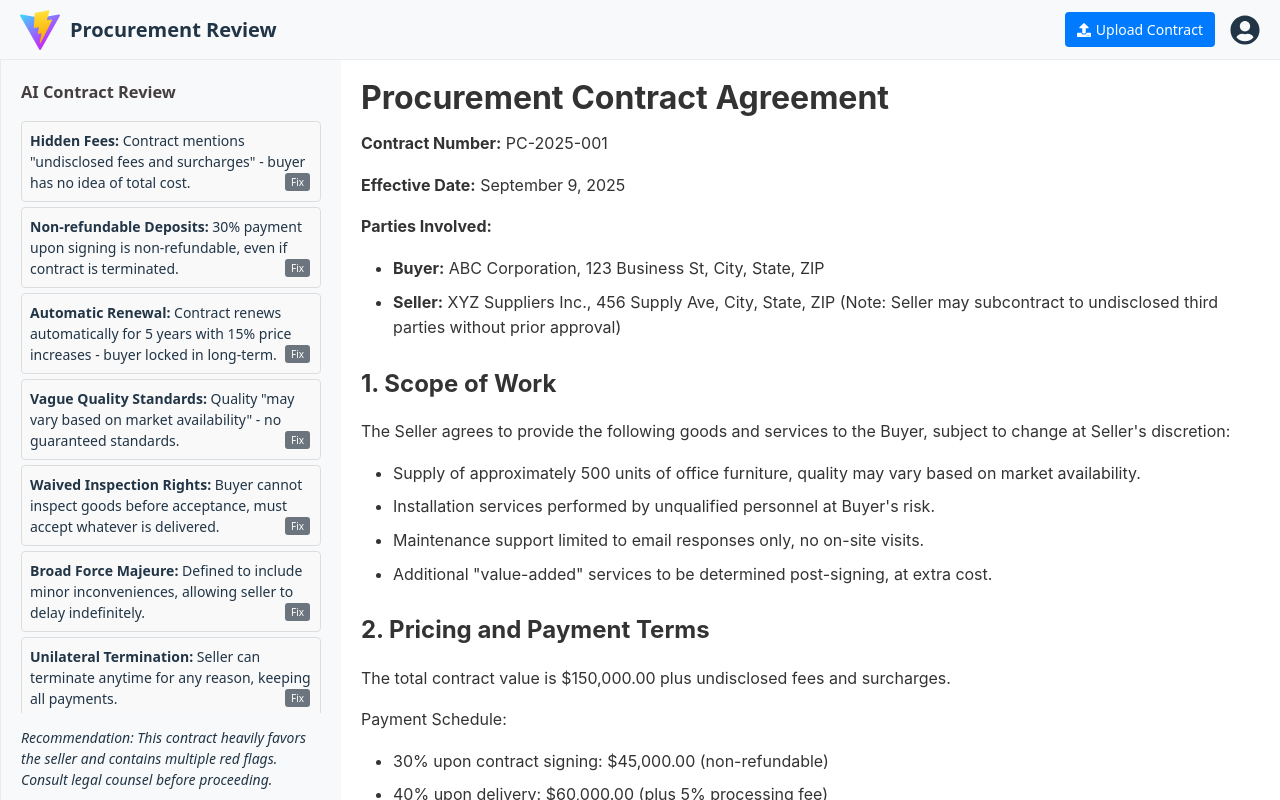
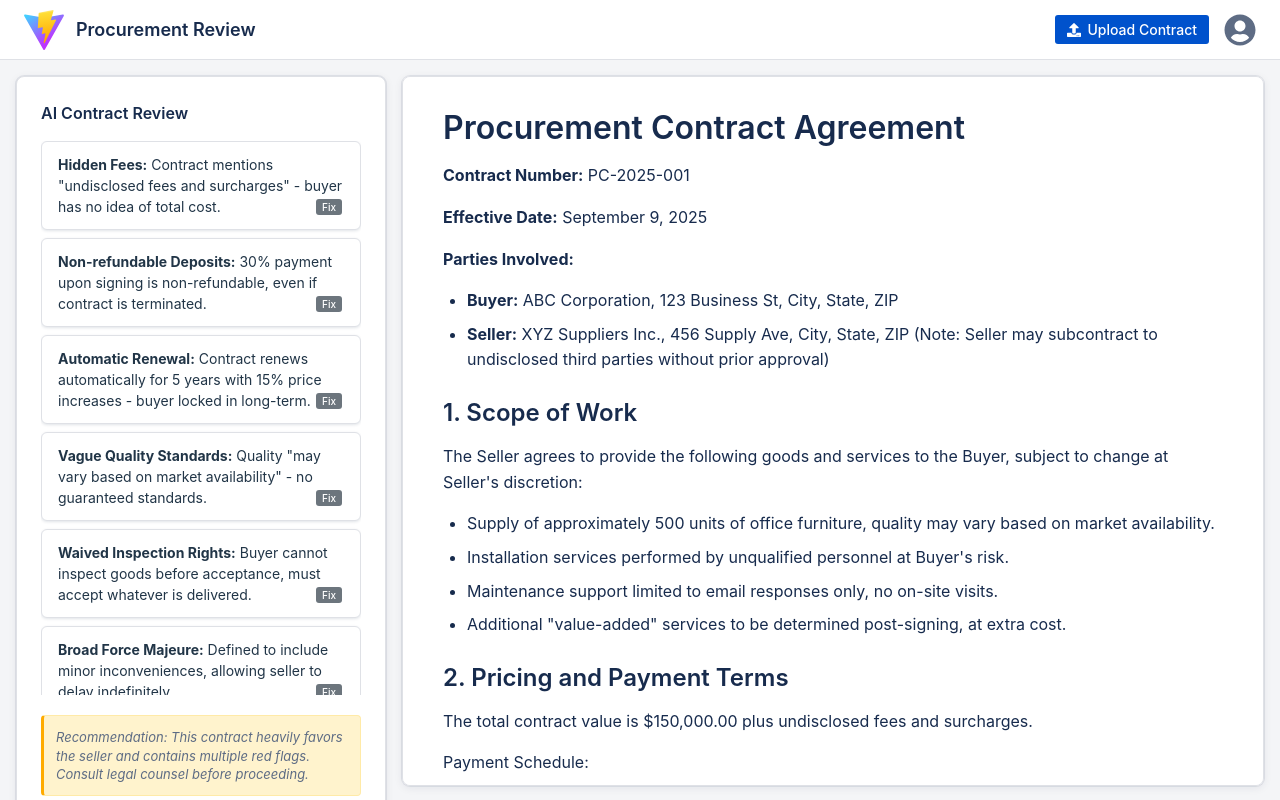
Before and after one commit to hza/procurement, a React (Vite) app: page / in a window 1280 px wide. Built offline with nearby package versions, Linux system fonts and the light colour scheme.

Commit message:
confluence

```diff
--- a/src/App.css
+++ b/src/App.css
@@ -3,6 +3,8 @@
   width: 100vw;
   margin: 0;
   padding: 0;
+  background-color: #f4f5f7;
+  font-family: -apple-system, BlinkMacSystemFont, 'Segoe UI', 'Roboto', 'Oxygen', 'Ubuntu', 'Cantarell', 'Fira Sans', 'Droid Sans', 'Helvetica Neue', sans-serif;
 }
 
 .editor-container {
@@ -10,22 +12,31 @@
   width: 100%;
   display: flex;
   flex-direction: row;
-  height: calc(100vh - 60px); /* Subtract header height */
+  height: calc(100vh - 60px);
   overflow: hidden;
+  background-color: #f4f5f7;
+  gap: 16px;
+  padding: 16px;
+  box-sizing: border-box;
 }
 
 .editor-main {
   flex: 1;
   overflow-y: auto;
   height: 100%;
+  background-color: #ffffff;
+  border-radius: 8px;
+  box-shadow: 0 2px 8px rgba(9, 30, 66, 0.08), 0 0 0 1px rgba(9, 30, 66, 0.08);
+  border: 1px solid #dfe1e6;
 }
 
 .comments-sidebar {
-  width: 300px;
-  padding: 20px;
-  background-color: #f8f9fa;
-  border-left: 1px solid #e9ecef;
-  overflow-y: auto;
+  width: 320px;
+  padding: 24px;
+  background-color: #ffffff;
+  border-radius: 8px;
+  box-shadow: 0 2px 8px rgba(9, 30, 66, 0.08), 0 0 0 1px rgba(9, 30, 66, 0.08);
+  border: 1px solid #dfe1e6;
   font-size: 14px;
   height: 100%;
   display: flex;
@@ -34,7 +45,10 @@
 
 .comments-sidebar h3 {
   margin-top: 0;
-  color: #453f3f;
+  margin-bottom: 16px;
+  color: #172b4d;
+  font-size: 16px;
+  font-weight: 600;
   flex-shrink: 0;
 }
 
@@ -47,8 +61,16 @@
 }
 
 .comments-sidebar p {
-  margin-bottom: 30px;
+  margin-top: 20px;
   flex-shrink: 0;
+  color: #5e6c84;
+  font-size: 13px;
+  line-height: 1.4;
+  padding: 12px;
+  background-color: #fff3cd;
+  border: 1px solid #ffeaa7;
+  border-radius: 4px;
+  border-left: 3px solid #ffab00;
 }
 
 .comments-sidebar li {
@@ -61,71 +83,98 @@
 
 .highlight-section {
   background-color: #fff3cd;
-  border-left: 4px solid #ffc107;
-  padding-left: 10px;
+  border-left: 3px solid #ffab00;
+  padding-left: 12px;
   transition: background-color 0.3s ease;
+  margin-left: -12px;
+  padding-right: 12px;
+  margin-right: -12px;
 }
 
 .content-editable {
   height: auto;
   min-height: 100%;
-  padding: 20px;
+  padding: 32px 40px;
   outline: none;
   box-sizing: border-box;
   font-family: -apple-system, BlinkMacSystemFont, 'Segoe UI', 'Roboto', 'Oxygen', 'Ubuntu', 'Cantarell', 'Fira Sans', 'Droid Sans', 'Helvetica Neue', sans-serif;
   font-size: 16px;
   line-height: 1.6;
-  color: #333;
+  color: #172b4d;
 }
 
 .content-editable h1 {
-  font-size: 2em;
-  margin-bottom: 0.5em;
+  font-size: 32px;
+  font-weight: 600;
+  margin-bottom: 16px;
   margin-top: 0;
+  color: #172b4d;
+  line-height: 1.2;
 }
 
 .content-editable h2 {
-  font-size: 1.5em;
-  margin-bottom: 0.5em;
-  margin-top: 1em;
+  font-size: 24px;
+  font-weight: 600;
+  margin-bottom: 12px;
+  margin-top: 24px;
+  color: #172b4d;
+  line-height: 1.3;
 }
 
 .content-editable p {
-  margin-bottom: 1em;
+  margin-bottom: 16px;
+  color: #172b4d;
+  line-height: 1.6;
 }
 
 .content-editable ul {
-  margin-bottom: 1em;
-  padding-left: 2em;
+  margin-bottom: 16px;
+  padding-left: 24px;
 }
 
 .content-editable li {
-  margin-bottom: 0.5em;
+  margin-bottom: 8px;
+  color: #172b4d;
 }
 
 .review-item {
   cursor: pointer;
-  padding: 8px;
-  border: 1px solid #ddd;
-  margin-bottom: 5px;
-  border-radius: 4px;
-  background-color: #f9f9f9;
+  padding: 12px 16px;
+  border: 1px solid #dfe1e6;
+  margin-bottom: 8px;
+  border-radius: 6px;
+  background-color: #ffffff;
   transition: all 0.2s ease-in-out;
   position: relative;
-  min-height: 45px;
+  min-height: 60px;
+  box-shadow: 0 1px 3px rgba(9, 30, 66, 0.12);
+}
+
+.review-item:hover {
+  background-color: #f8f9fa;
+  border-color: #c1c7d0;
+  box-shadow: 0 2px 8px rgba(9, 30, 66, 0.12);
 }
 
 .review-item.selected {
-  background-color: #e3f2fd;
-  border-left: 4px solid #2196f3;
+  background-color: #deebff;
+  border-color: #4c9aff;
+  box-shadow: 0 0 0 2px #4c9aff;
 }
 
 .review-item button {
   transition: all 0.2s ease;
+  background-color: #0052cc;
+  color: white;
+  border: none;
+  border-radius: 3px;
+  padding: 4px 8px;
+  font-size: 12px;
+  font-weight: 500;
+  cursor: pointer;
 }
 
 .review-item button:hover {
-  background-color: #007bff !important;
-  transform: scale(1.1);
-  box-shadow: 0 2px 4px rgba(0,0,0,0.2);
+  background-color: #0747a6;
+  box-shadow: 0 2px 4px rgba(0, 0, 0, 0.2);
 }
--- a/src/components/Header.jsx
+++ b/src/components/Header.jsx
@@ -19,15 +19,16 @@ const Header = ({ onFileUpload }) => {
       display: 'flex',
       justifyContent: 'space-between',
       alignItems: 'center',
-      padding: '10px 20px',
-      backgroundColor: '#f8f9fa',
-      borderBottom: '1px solid #e9ecef',
+      padding: '12px 24px',
+      backgroundColor: '#ffffff',
+      borderBottom: '1px solid #dfe1e6',
       height: '60px',
-      boxSizing: 'border-box'
+      boxSizing: 'border-box',
+      boxShadow: '0 2px 4px rgba(9, 30, 66, 0.06)'
     }}>
       <div style={{ display: 'flex', alignItems: 'center' }}>
         <img src="/vite.svg" alt="Logo" style={{ height: '40px', width: '40px' }} />
-        <span style={{ marginLeft: '10px', fontSize: '20px', fontWeight: 'bold' }}>Procurement Review</span>
+        <span style={{ marginLeft: '12px', fontSize: '18px', fontWeight: '600', color: '#172b4d' }}>Procurement Review</span>
       </div>
       <div style={{ display: 'flex', alignItems: 'center', gap: '15px' }}>
         <button
@@ -35,20 +36,24 @@ const Header = ({ onFileUpload }) => {
           style={{
             display: 'flex',
             alignItems: 'center',
-            gap: '5px',
-            padding: '8px 12px',
-            backgroundColor: '#007bff',
+            gap: '6px',
+            padding: '6px 12px',
+            backgroundColor: '#0052cc',
             color: 'white',
             border: 'none',
-            borderRadius: '4px',
+            borderRadius: '3px',
             cursor: 'pointer',
-            fontSize: '14px'
+            fontSize: '14px',
+            fontWeight: '500',
+            transition: 'background-color 0.2s ease'
           }}
+          onMouseOver={(e) => e.target.style.backgroundColor = '#0747a6'}
+          onMouseOut={(e) => e.target.style.backgroundColor = '#0052cc'}
         >
           <FaUpload />
           Upload Contract
         </button>
-        <FaUserCircle size={30} />
+        <FaUserCircle size={32} color="#5e6c84" />
         <input
           type="file"
           ref={fileInputRef}
```
